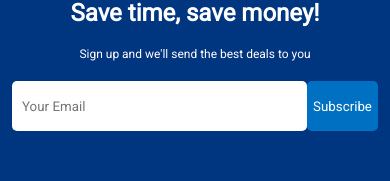
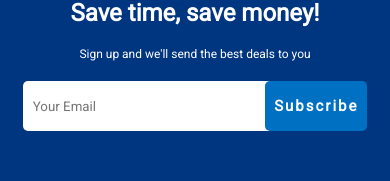
Before and after one commit to Hassamkazmi/bookingapp, a React (Create React App) app: page / in a window 390 px wide. Shown: the part 940-1121 px from the top of the page. Built offline with nearby package versions, Linux system fonts and the light colour scheme.

Commit message:
Responsive set 2

```diff
--- a/src/style.css
+++ b/src/style.css
@@ -85,6 +85,18 @@
     background-color: #febb02;
     transition: all 200ms ease-in-out;
 }
+.mailInputContainer>button {
+    margin-left: -30px !important;
+    width: 110px;
+    transition: all 300ms ease-in-out;
+    font-size: 15px;
+    letter-spacing: 2px;
+    font-weight: 700 !important;
+}
+.mailInputContainer>button:hover{
+    background-color: #febb02;
+    transition: all 300ms ease-in-out;
+}
 @media (max-width: 471px) and (min-width: 360px){
     .pListItem {
         width: 45% !important;
@@ -151,4 +163,17 @@
         width: 100% !important;
         padding: 60px !important;
     }
+    .rdrCalendarWrapper.rdrDateRangeWrapper.date {
+        position: absolute;
+        left: 5px !important;
+        top: 80px !important;
+    }
+    .mailInputContainer>button {
+        margin-left: -30px !important;
+    }
+    .mailInputContainer {
+        text-align: center;
+        display: flex;
+        width: 94%;
+    }
 }
```
